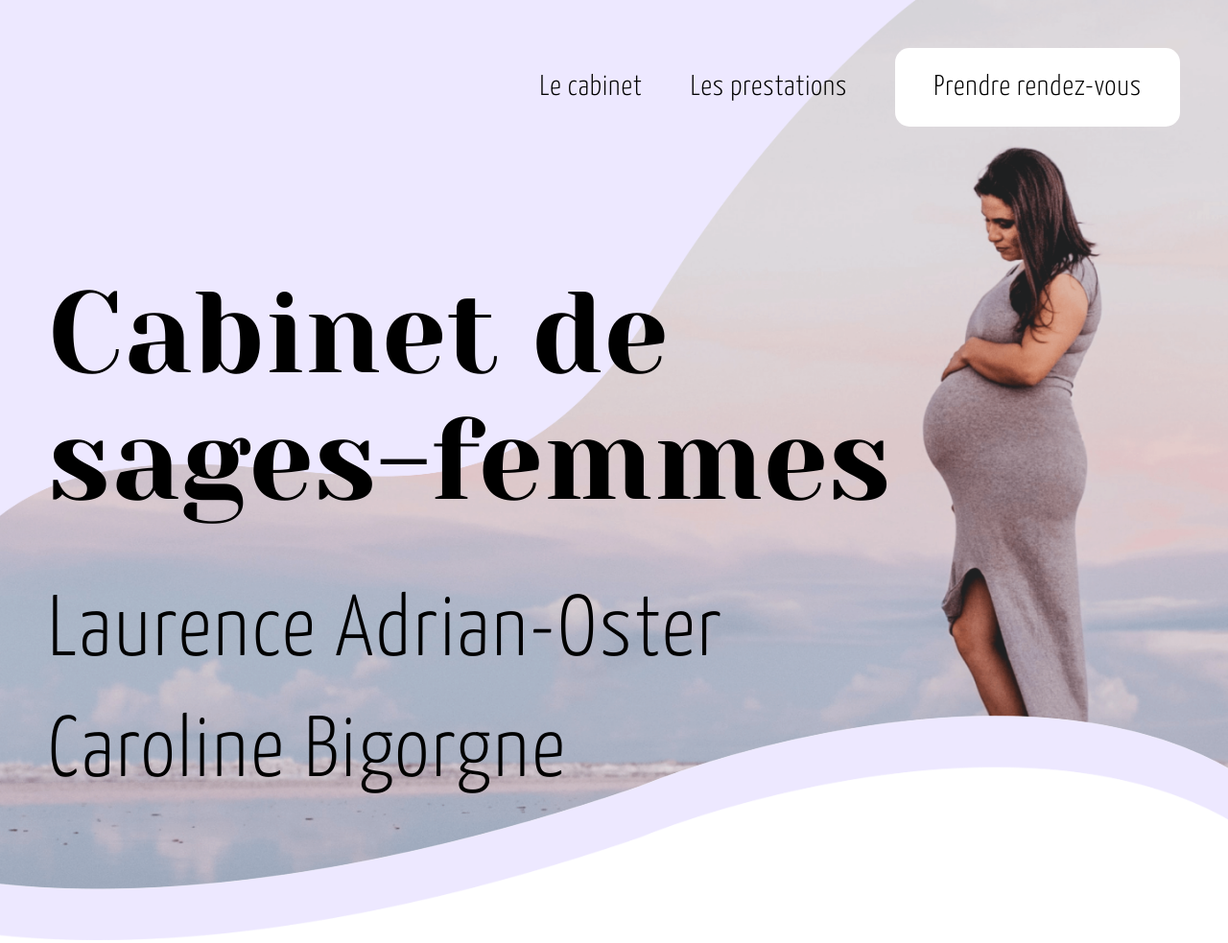
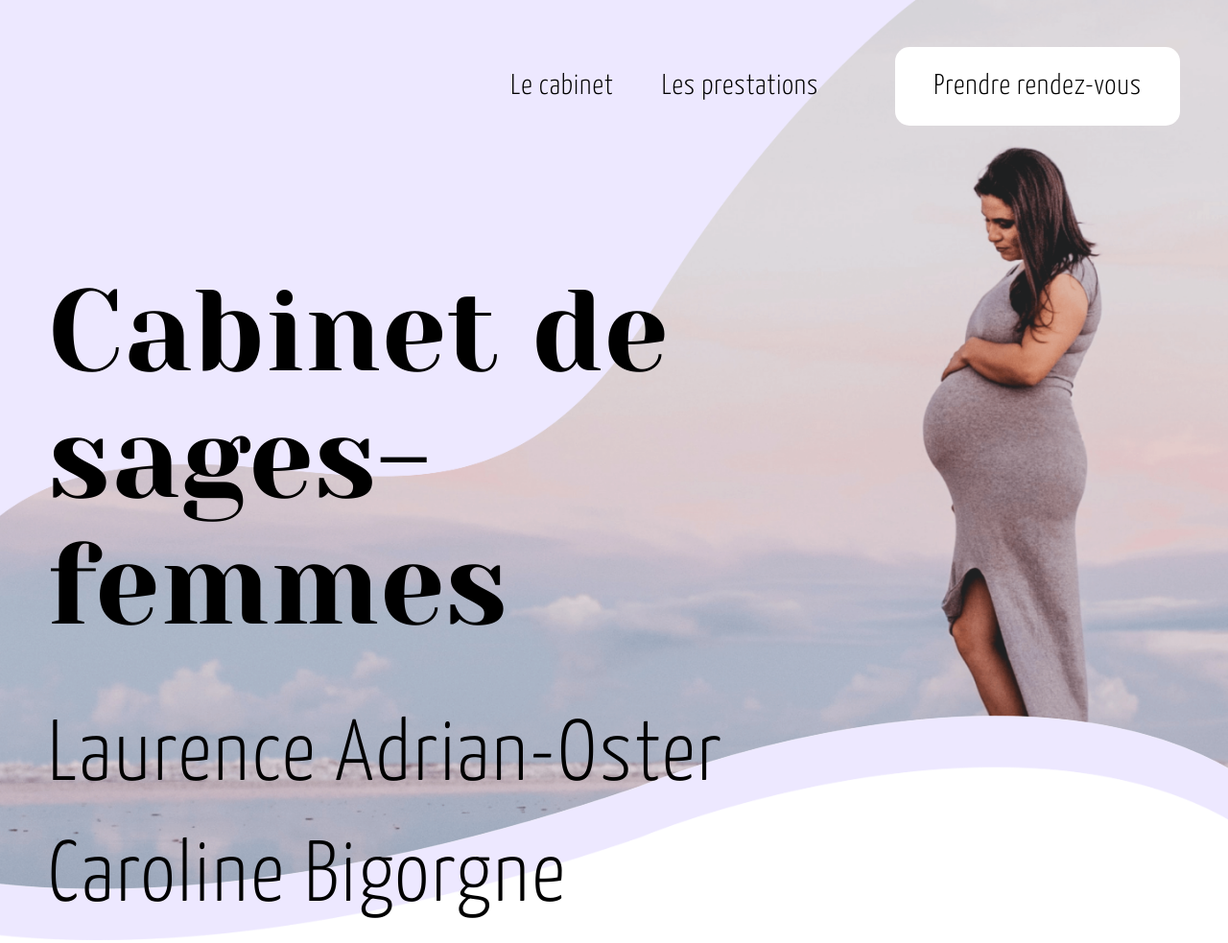
Before and after one commit to chloeadriancreates/laurence-adrian-oster, a website: page index.html in a window 1280 px wide. Shown: the top 983 px of the page at 96% size. Drawn offline with Linux system fonts and the light colour scheme.

Commit message:
Fixed hero section

```diff
--- a/index.html
+++ b/index.html
@@ -17,10 +17,8 @@
 <body>
     <main>
         <section class="hero">
-            <div class="hero_background">
-                <img src="img/hero_color.png" alt="" class="hero_color" />
-                <img src="img/hero_picture.png" alt="" class="hero_picture" />
-            </div>
+            <img src="img/hero_picture.png" alt="" class="hero_picture" />
+            <img src="img/hero_color.png" alt="" class="hero_color" />
             <header class="menu">
                 <h1 class="menu_title">Cabinet de sages-femmes</h1>
                 <div class="menu_contents">
@@ -29,9 +27,11 @@
                     <a href="rdv.html"><button class="menu_button">Prendre rendez-vous</button></a>
                 </div>
             </header>
-            <h1 class="hero_title">Cabinet de<br />sages-femmes</h1>
-            <p class="hero_subtitle">Laurence Adrian-Oster</p>
-            <p class="hero_subtitle">Caroline Bigorgne</p>
+            <div class="hero_content">
+                <h1 class="hero_title">Cabinet de sages-femmes</h1>
+                <p class="hero_subtitle">Laurence Adrian-Oster</p>
+                <p class="hero_subtitle">Caroline Bigorgne</p>
+            </div>
         </section>
         <section id="cabinet" class="cabinet">
             <h2>Le cabinet</h2>
--- a/sass/sections/_hero.scss
+++ b/sass/sections/_hero.scss
@@ -1,30 +1,31 @@
 .hero {
-    &_background {
-        width: 100%;
-        position: absolute;
-        z-index: -1;
+    display: grid;
+    grid-template-columns: repeat(12, 1fr);
+    grid-template-rows: 180px 1fr;
+    width: 100%;
+
+    &_picture, &_color {
+        grid-row: 1 / span 2;
+        grid-column: 1 / span 12;
     }
 
-    &_picture {
-        width: 100%;
-    }
-
-    &_color {
-        width: 100%;
-        position: absolute;
+    &_content {
+        @include flex(column, start, start);
+        grid-row: 2 / span 1;
+        grid-column: 1 / span 8;
+        margin: calc(100rem / 16) 0px 0px 50px;
     }
 
     &_title {
         @include yesevaOne(calc(120rem / 16));
-        margin: 100px 50px calc(50rem / 16) 50px;
+        margin-bottom: calc(50rem / 16);
+
+        &:last-child {
+            margin-top: calc(30rem / 16);
+        }
     }
 
     &_subtitle {
         @include yanoneKaffeesatz(calc(90rem / 16));
-        margin: 0px 50px;
-
-        &:last-of-type {
-            margin-bottom: 300px;
-        }
     }
 }
--- a/sass/sections/_mentions.scss
+++ b/sass/sections/_mentions.scss
@@ -1,6 +1,6 @@
 .mentions {
     @include flex(column, center, center);
-    margin: 700px auto 0px auto;
+    margin: 50px auto 0px auto;
     max-width: 1000px;
 
     &_title::after {
--- a/sass/sections/_menu.scss
+++ b/sass/sections/_menu.scss
@@ -1,16 +1,17 @@
 .menu {
-    @include flex(row, end, center);
-    padding: 50px;
+    @include flex(row, space-between, center);
+    grid-row: 1 / span 1;
+    grid-column: 1 / span 12;
+    margin: 50px;
 
     &_title {
         @include yesevaOne(calc(30rem / 16));
-        width: 30%;
-        display: none;
+        @include transition;
+        opacity: 0;
     }
 
     &_contents {
         @include flex(row, end, center);
-        width: 70%;
     }
 
     &_item {
@@ -18,12 +19,8 @@
         @include resetLink;
         @include flex(column, center, center);
 
-        &:not(:last-of-type) {
+        &:first-of-type {
             margin-right: calc(50rem / 16);
-        }
-
-        &:last-of-type {
-            margin-right: 12.5%;
         }
 
         &::after {
@@ -41,6 +38,7 @@
         @include transition;
         background-color: white;
         border-radius: 15px;
+        margin-left: calc(80rem / 16);
         padding: calc(20rem / 16) calc(40rem / 16);
         border: none;
         box-shadow: none;
--- a/sass/sections/_rdv.scss
+++ b/sass/sections/_rdv.scss
@@ -1,6 +1,6 @@
 .rdv {
     @include flex(column, center, center);
-    margin: 700px 50px 0px 50px;
+    margin: 100px 50px 0px 50px;
 
     &_title {
         @include yesevaOne(calc(30rem / 16));
```
Also changed, not shown: mentions.html (+5 -5 lines), rdv.html (+5 -5 lines), css/style.css, 1 other file.
